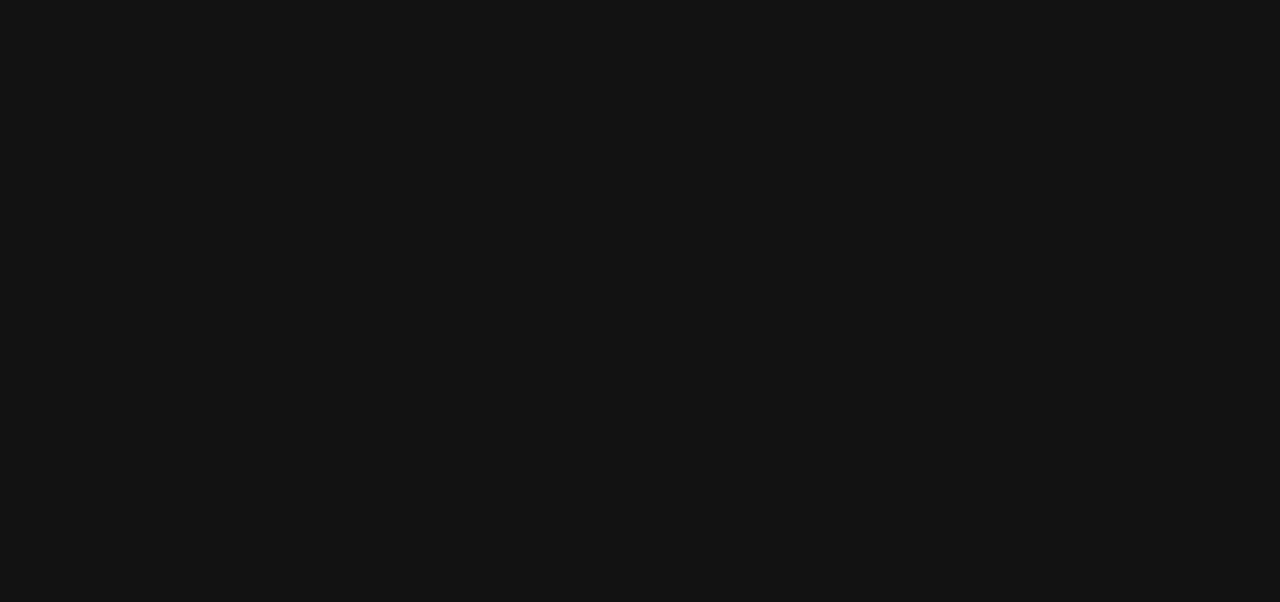
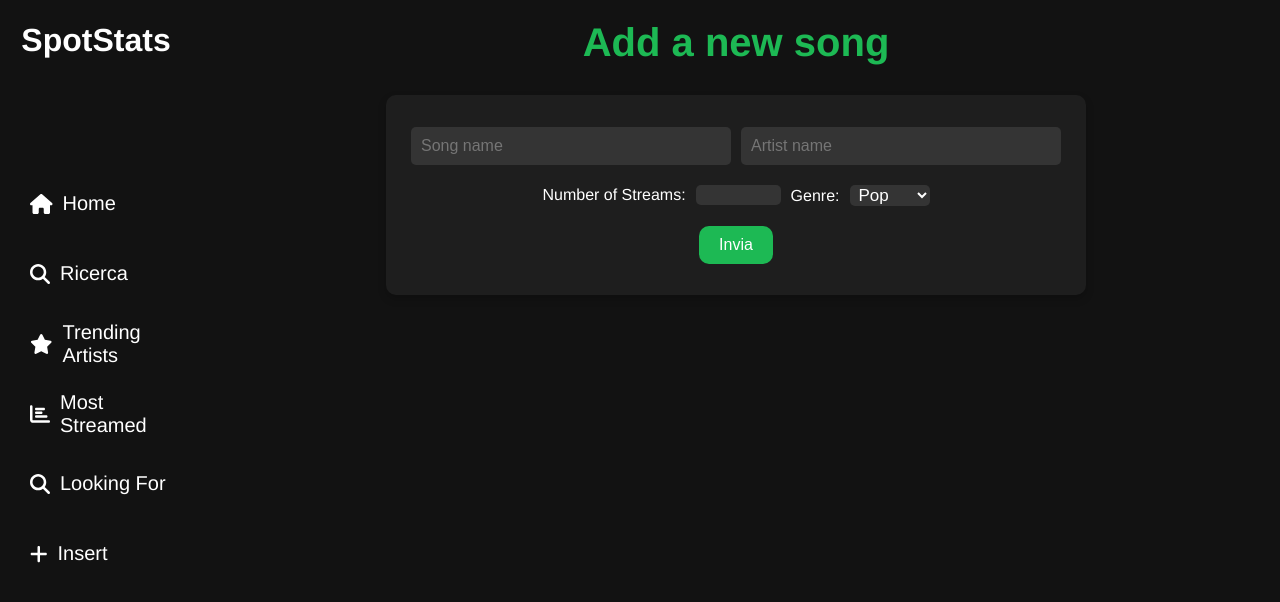
Before and after one commit to carlovend/SpotStats, a React (Create React App) app in the folder frontend/front/: page /insert in a window 1280 px wide. Before the commit this address had no page. Shown: the top 602 px of the page. Built offline with nearby package versions, Linux system fonts and the light colour scheme.

Commit message:
add insert operation and fix in css

```diff
--- a/frontend/front/src/App.js
+++ b/frontend/front/src/App.js
@@ -8,6 +8,7 @@
 import TrendingPage from "./pages/TrendingArtistsPage";
 import MostStreamedSongs from "./pages/MostStreamedSongs";
 import LookingForPage from "./pages/LookingForPage";
+import InsertPage from "./pages/InsertPage";
 
 
 const AppRoutes = () => {
@@ -18,7 +19,7 @@
             <Route path="/trending_artists" element={<AppShell> <Menu/> <TrendingPage/> </AppShell>} />
             <Route path="/most_streamed" element={<AppShell> <Menu/> <MostStreamedSongs/> </AppShell>} />
             <Route path="/looking_for" element={<AppShell> <Menu/> <LookingForPage/> </AppShell>} />
-
+            <Route path="/insert" element={<AppShell> <Menu/> <InsertPage/> </AppShell>} />
         </Routes>
     )
 }
--- a/frontend/front/src/components/Menu.js
+++ b/frontend/front/src/components/Menu.js
@@ -1,6 +1,15 @@
 import React from "react";
 import './menu_style.css'
-import {faChartBar, faHome, faHomeLg, faHomeLgAlt, faMusic, faSearch, faStar} from "@fortawesome/free-solid-svg-icons";
+import {
+    faChartBar,
+    faHome,
+    faHomeLg,
+    faHomeLgAlt,
+    faMusic,
+    faPlus,
+    faSearch,
+    faStar
+} from "@fortawesome/free-solid-svg-icons";
 import {FontAwesomeIcon} from "@fortawesome/react-fontawesome";
 import {Link} from "react-router-dom";
 
@@ -40,6 +49,14 @@
                   <span>Looking For</span>
                 </div>
                     </Link>
+
+                  <Link to={"/insert"}>
+                  <div className="sidebar-option">
+                  <FontAwesomeIcon icon={faPlus} />
+                  <span>Insert</span>
+                </div>
+                    </Link>
+
               </div>
             </div>
   );
--- a/frontend/front/src/pages/HomePage.css
+++ b/frontend/front/src/pages/HomePage.css
@@ -69,6 +69,15 @@
   justify-content: center;
 }
 
+.results .song-card {
+  width: 400px;
+}
+
+.results .song-card .artist-image {
+    width: 100px;
+  height: 110px;
+}
+
 .artist-image {
   border-radius: 13px;
   width: 80px;
@@ -97,6 +106,66 @@
   margin: 5px 0;
 }
 
+.insertForm {
+  display: flex;
+  flex-direction: column;
+  gap:20px;
+  align-items: center;
+  justify-content: center;
+  background-color: #1e1e1e;
+  border-radius: 10px;
+  box-shadow: 0 4px 8px rgba(0, 0, 0, 0.2);
+  width: 700px;
+  height: 200px;
+}
+
+.container-form-ins {
+  display: flex;
+  justify-content: center;
+}
+
+.container-nomi-form {
+  display: flex;
+  gap: 10px;
+}
+
+.container-nomi-form > input {
+  padding: 10px;
+  font-size: 1rem;
+  width: 300px;
+  color: white;
+  border: none;
+  background-color: #343434;
+  border-radius: 5px 5px 5px 5px;
+}
+
+.select-ordinamento-looking-new {
+  width:80px;
+  background-color: #343434;
+  color: white;
+  border: transparent;
+  font-size: 17px;
+  margin-left: 10px;
+  border-radius: 5px 5px 5px 5px;
+  padding: 0 0 0 5px;
+}
+
+.container-bottone {
+  display: flex;
+  justify-content: center;
+}
+
+.container-bottone > button {
+    padding: 10px 20px;
+  font-size: 1rem;
+  border: none;
+  border-radius: 10px 10px 10px 10px;
+  background-color: #1DB954;
+  color: white;
+  cursor: pointer;
+  transition: background-color 0.3s ease-in-out;
+}
+
 @keyframes fadeIn {
   from {
     opacity: 0;
--- /dev/null
+++ b/frontend/front/src/pages/InsertPage.jsx
@@ -0,0 +1,78 @@
+import React, { useEffect, useState } from 'react';
+import './HomePage.css';
+
+
+const InsertPage = () => {
+    const [songName, setSongName] = useState('');
+    const [artist, setArtist] = useState('');
+    const [streams, setStreams] = useState(0);
+    const [genre, setGenre] = useState('');
+
+    const handleSubmit = (e) => {
+        e.preventDefault();
+
+        fetch('http://127.0.0.1:5010/insert', {
+            method: 'POST',
+            headers: {
+                'Content-Type': 'application/json'
+            },
+            body: JSON.stringify({
+                "name": songName,
+                "artist_id": artist,
+                "genre": artist,
+                "highest_position": 5,
+                "weeks_on_chart": 12,
+                "streams": streams,
+                "release_date": "2023-08-01",
+                "popularity": 85,
+                "key": "C"
+            })
+        })
+    };
+
+
+    return(
+        <div className="homepage">
+            <div className="header">
+                <h1>Add a new song</h1>
+            </div>
+
+            <div className="container-form-ins">
+                <div className="insertForm">
+                    <div className="container-nomi-form">
+                        <input placeholder="Song name" type="text" name="songName" onChange={(e) => setSongName(e.target.value)}/>
+                        <input placeholder="Artist name" type="text" name="artistName" onChange={(e) => setArtist(e.target.value)}/>
+                    </div>
+
+                    <div className="container-nomi-form">
+                        <div>
+                            <span>Number of Streams:</span>
+                            <input type="number" id="streams" name="streams" className="select-ordinamento-looking-new" onChange={(e) => setStreams(e.target.value)}/>
+                        </div>
+
+                        <div>
+                            <span>Genre:</span>
+                            <select name="genre" className="select-ordinamento-looking-new" onChange={(e) => setGenre(e.target.value)}>
+                                <option value="pop">Pop</option>
+                                <option value="rock">Rock</option>
+                                <option value="hiphop">Hip-Hop</option>
+                                <option value="jazz">Jazz</option>
+                                <option value="classical">Classical</option>
+                            </select>
+                        </div>
+                    </div>
+
+                    <div className="container-bottone">
+                        <button className="submit-button" onClick={handleSubmit}>Invia</button>
+                    </div>
+
+                </div>
+
+            </div>
+
+
+        </div>
+    );
+}
+
+export default InsertPage;
--- a/frontend/front/src/pages/SearchPage.jsx
+++ b/frontend/front/src/pages/SearchPage.jsx
@@ -65,6 +65,7 @@
         ) : (
           results.map(song => (
               <div key={song._id} className="song-card">
+                  <img className="artist-image" src={song.image_url} alt="Artist image"/>
                   <div className="song-info">
                       <button className="remove-button" onClick={() => removeSong(song.name)}>X</button>
                       <h2 className="song-name">{song.name}</h2>
@@ -72,9 +73,6 @@
                       <p className="song-position">Highest Position: {song.highest_position}</p>
                       <p className="song-weeks">Weeks on Chart: {song.weeks_on_chart}</p>
                       <p className="song-streams">Streams: {song.streams}</p>
-                    <p className="song-release">Release Date: {new Date(song.release_date).toLocaleDateString()}</p>
-                    <p className="song-popularity">Popularity: {song.popularity}</p>
-                    <p className="song-key">Key: {song.key}</p>
                   </div>
               </div>
           ))
```
Also changed, not shown: 2 other files (tests, documents, lock files or other folders). Lines whose indentation alone changed are shown as unchanged.
